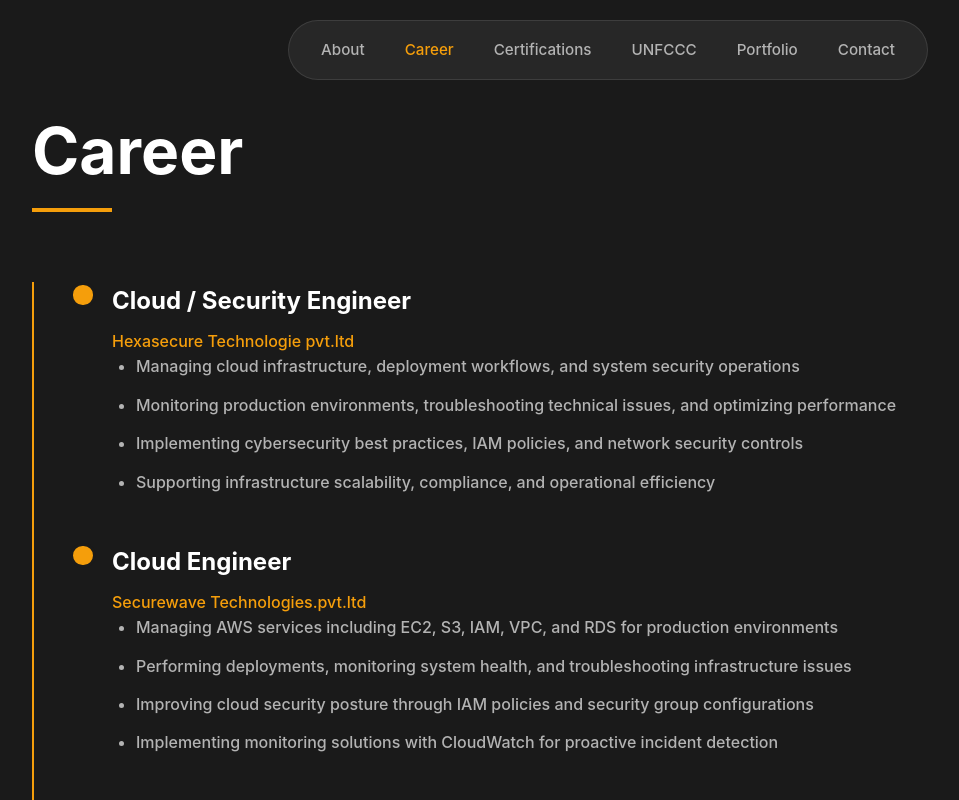
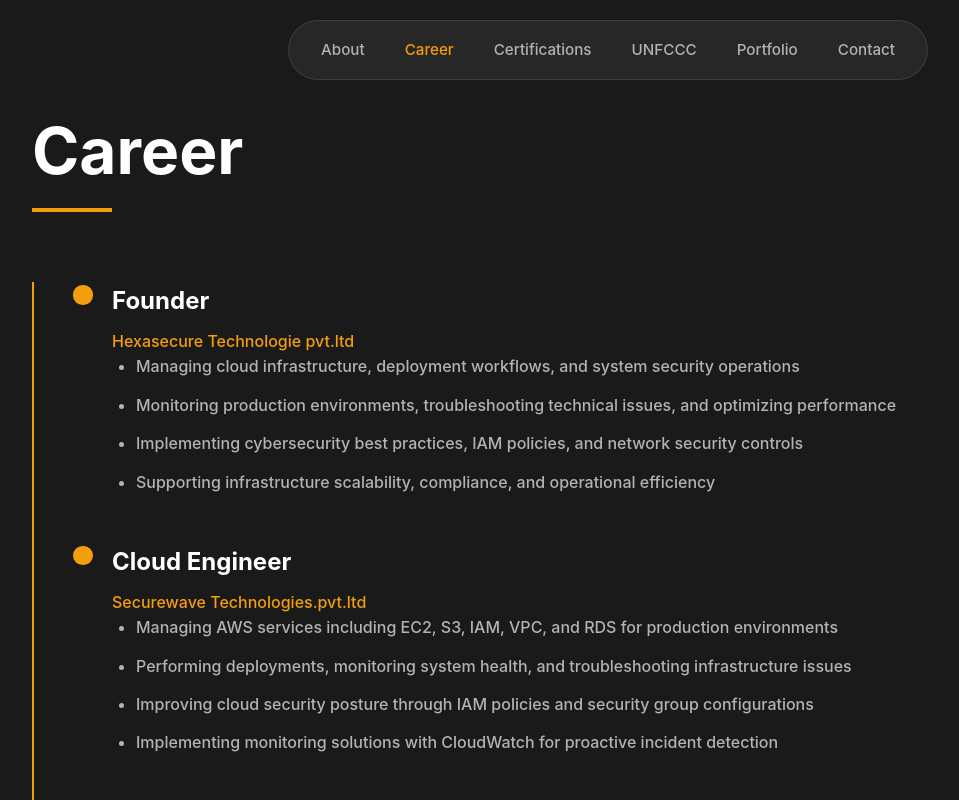
Before and after one commit to Pratik-Torkad/pratiktorkad.in, a plain HTML site: page index.html in a window 1280 px wide. Both pictures are taken after a click on the link "Career". Shown: the top 800 px of the page, without its empty margins (32-991 px from the left). Drawn offline with Linux system fonts and the light colour scheme.

Commit message:
Change job title from 'Cloud / Security Engineer' to 'Founder'

```diff
--- a/index.html
+++ b/index.html
@@ -595,7 +595,7 @@
         <div class="timeline">
 
             <div class="timeline-item">
-                <h3>Cloud / Security Engineer</h3>
+                <h3>Founder</h3>
                 <span class="date">Hexasecure Technologie pvt.ltd
                 <ul>
                     <li>Managing cloud infrastructure, deployment workflows, and system security operations</li>
```
